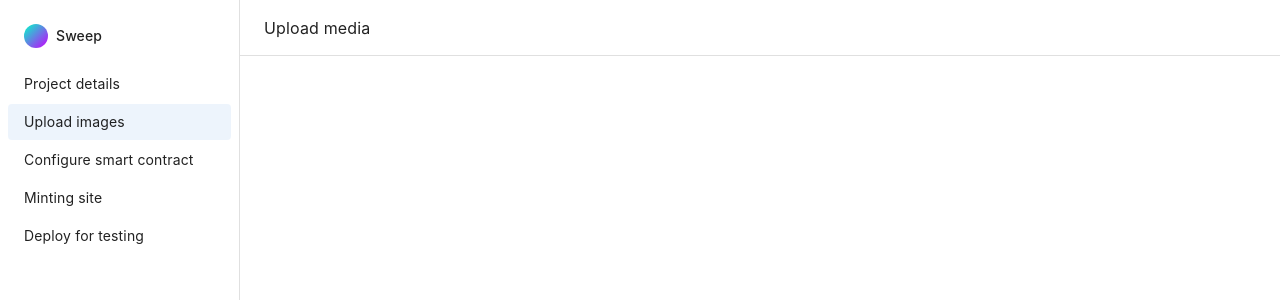
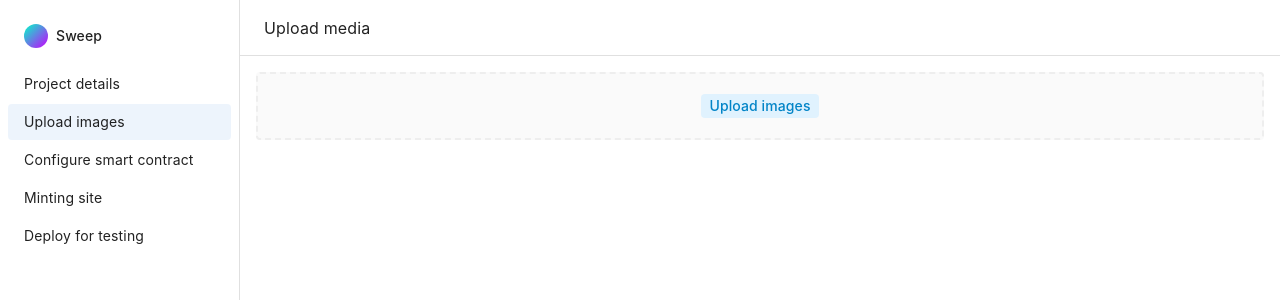
Before and after one commit to xboxue/sweep-nft, a React (Create React App) app: page /upload in a window 1280 px wide. Shown: the top 300 px of the page. Built offline with nearby package versions, Linux system fonts and the light colour scheme.

Commit message:
Add upload flow for NFT images and metadata

```diff
--- a/src/components/ProjectImageUploadForm/ProjectImageUploadForm.tsx
+++ b/src/components/ProjectImageUploadForm/ProjectImageUploadForm.tsx
@@ -1,9 +1,95 @@
+import { Box, Button, Stack } from "@mui/material";
+import { DataGrid } from "@mui/x-data-grid";
+import { NFTStorage } from "nft.storage";
+import { useRef, useState } from "react";
+import { DropzoneOptions, DropzoneRef } from "react-dropzone";
 import AppHeader from "../AppHeader/AppHeader";
+import Dropzone from "../common/Dropzone/Dropzone";
+
+type NftMetadata = { name: string; description: string; image: string };
 
 const ProjectImageUploadForm = () => {
+  const dropzoneRef = useRef<DropzoneRef>(null);
+  const [nfts, setNfts] = useState<NftMetadata[]>([]);
+
+  const handleUpload = () => {
+    const storage = new NFTStorage({
+      token:
+        "eyJhbGciOiJIUzI1NiIsInR5cCI6IkpXVCJ9.eyJzdWIiOiJkaWQ6ZXRocjoweEY0MjMyOTREZDFGODMxRWJlRWNDNURFNWU2ODk1ODhiMjVGZjAwMTAiLCJpc3MiOiJuZnQtc3RvcmFnZSIsImlhdCI6MTY1MjkzODgxMTExNCwibmFtZSI6IlN3ZWVwIn0.PIim12IYdaaPFVDyO9Z3t7ZPh_gKc5m62QCh-OPHGuk",
+    });
+  };
+
+  const handleDrop: DropzoneOptions["onDrop"] = async acceptedFiles => {
+    const images = acceptedFiles.filter(
+      file => file.type === "image/png" || file.type === "image/jpeg"
+    );
+    const imageUrls = images.reduce<Record<string, string>>((acc, file) => {
+      acc[file.name] = URL.createObjectURL(file);
+      return acc;
+    }, {});
+
+    const file = acceptedFiles.find(file => file.type === "application/json");
+    if (file) {
+      const reader = new FileReader();
+      reader.addEventListener("load", event => {
+        const result = reader.result as string;
+        setNfts(
+          (JSON.parse(result) as NftMetadata[]).map((nft, index) => ({
+            ...nft,
+            imageUrl: imageUrls[nft.image],
+            id: index,
+          }))
+        );
+      });
+      reader.readAsText(file);
+    }
+  };
+
   return (
     <>
       <AppHeader title="Upload media" />
+      <Stack spacing={2} sx={{ p: 2 }}>
+        {nfts.length > 0 ? (
+          <>
+            <DataGrid
+              autoHeight
+              columns={[
+                { field: "id", headerName: "Token ID" },
+                { field: "name", headerName: "Name", width: 200 },
+                { field: "description", headerName: "Description", width: 300 },
+                {
+                  field: "imageUrl",
+                  headerName: "Image",
+                  renderCell: params => (
+                    <Box
+                      component="img"
+                      src={params.value}
+                      sx={{
+                        objectFit: "contain",
+                        width: 40,
+                        height: 40,
+                        borderRadius: 1,
+                        border: 1,
+                        borderColor: theme => theme.palette.divider,
+                      }}
+                    />
+                  ),
+                },
+              ]}
+              rows={nfts}
+            />
+            <Button onClick={() => setNfts([])}>Reset</Button>
+            <Button onClick={handleUpload}>Upload</Button>
+          </>
+        ) : (
+          <Dropzone
+            ref={dropzoneRef}
+            label="Upload images"
+            onDrop={handleDrop}
+            ContainerProps={{ sx: { borderRadius: 1 } }}
+          />
+        )}
+      </Stack>
     </>
   );
 };
--- /dev/null
+++ b/src/components/common/Dropzone/Dropzone.tsx
@@ -0,0 +1,36 @@
+import { Box, BoxProps, Chip } from "@mui/material";
+import Dropzone, { DropzoneProps, DropzoneRef } from "react-dropzone";
+import "react-dropzone/examples/theme.css";
+import React from "react";
+
+interface Props extends DropzoneProps {
+  label: string;
+  ContainerProps?: BoxProps;
+}
+
+// eslint-disable-next-line react/display-name
+const MyDropzone = React.forwardRef<DropzoneRef, Props>((props, ref) => {
+  const { label, ContainerProps, ...rest } = props;
+
+  return (
+    <Dropzone {...rest} ref={ref}>
+      {({ getRootProps, getInputProps }) => (
+        <Box {...ContainerProps} {...getRootProps({ className: "dropzone" })}>
+          <input {...getInputProps()} />
+          <Chip
+            label={label}
+            size="small"
+            sx={{
+              bgcolor: "rgb(224, 242, 254)",
+              color: "rgb(2, 132, 199)",
+              borderRadius: 1,
+              typography: "subtitle2",
+            }}
+          />
+        </Box>
+      )}
+    </Dropzone>
+  );
+});
+
+export default MyDropzone;
```
Also changed, not shown: package.json (+14 -11 lines), .eslintrc.js, 2 other files (tests, documents, lock files or other folders).
